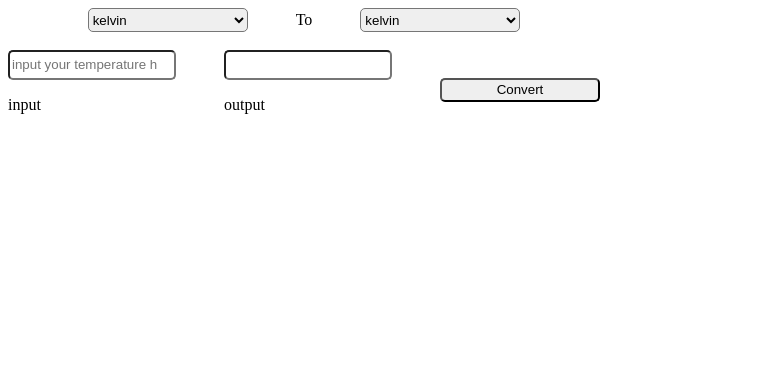
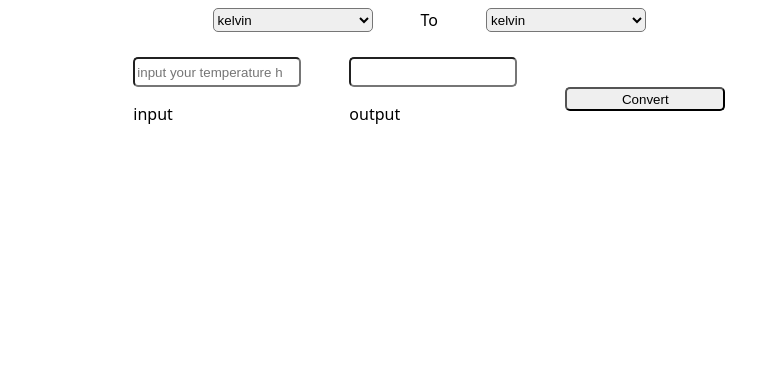
Before and after one commit to azanra/personal-temperature-converter, a plain HTML site: page index.html in a window 1280 px wide. Shown: the whole page, without its empty margins (0-780 px from the left). Drawn offline with Linux system fonts and the light colour scheme.

Commit message:
Add system font and box sizing to border box

```diff
--- a/style/style.css
+++ b/style/style.css
@@ -1,8 +1,17 @@
+:root {
+  --system-ui: system-ui, "Segoe UI", Roboto, Helvetica, Arial, sans-serif,
+    "Apple Color Emoji", "Segoe UI Emoji", "Segoe UI Symbol";
+}
+
+body {
+  font-family: var(--system-ui);
+  box-sizing: border-box;
+}
+
 .container {
   display: grid;
   grid-template-columns: 2fr 1fr;
   grid-template-rows: repeat(3, 1fr);
-  width: 70%;
 }
 
 .history-container {
```
